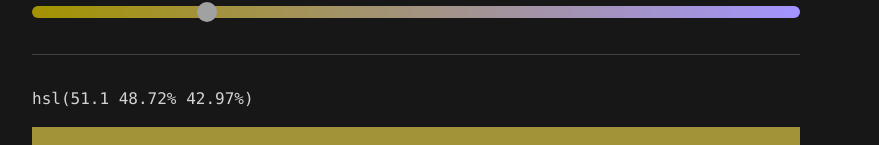
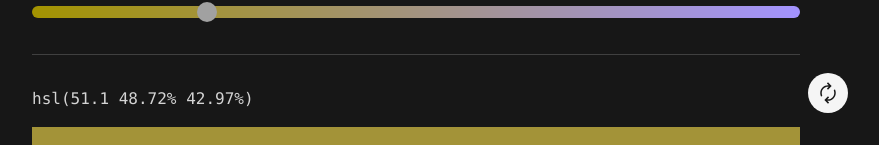
Before and after one commit to r-sp/priest, a Next.js app: page /playground in a window 1280 px wide. Shown: the part 655-800 px from the top of the page, without its empty margins (224-1103 px from the left). Built offline with nearby package versions, Linux system fonts and the light colour scheme.

Commit message:
add color random button

```diff
--- a/src/components/ui/playground.tsx
+++ b/src/components/ui/playground.tsx
@@ -1,6 +1,9 @@
 "use client";
 
 import { useState, useEffect } from "react";
+import { useColorStore } from "../color/provider";
+import { initColorStore } from "~/lib/color";
+import clsx from "clsx";
 import Link from "next/link";
 import InputRgb from "../color/input-rgb";
 import InputHsl from "../color/input-hsl";
@@ -11,6 +14,7 @@ import InputOklch from "../color/input-oklch";
 
 export default function Playground() {
   const [themeDark, setThemeDark] = useState<boolean>(true);
+  const store = useColorStore((state) => state);
 
   useEffect(() => {
     const html = document.documentElement;
@@ -21,8 +25,19 @@ export default function Playground() {
     }
   });
 
+  const randomColor = () => {
+    const random = initColorStore();
+
+    store.setRgb(random.rgb.color);
+    store.setHsl(random.hsl.color);
+    store.setLab(random.lab.color);
+    store.setLch(random.lch.color);
+    store.setOklab(random.oklab.color);
+    store.setOklch(random.oklch.color);
+  };
+
   return (
-    <article className="grid gap-8 px-4 py-8">
+    <article className="grid gap-8 px-4 pt-8 pb-24">
       <header className="mx-auto w-full max-w-3xl">
         <h1 className="inline-block text-2xl font-semibold text-neutral-900 dark:text-neutral-100">
           <Link
@@ -43,6 +58,31 @@ export default function Playground() {
       <InputOklab />
       <InputLch />
       <InputOklch />
+      <aside className="pointer-events-none fixed inset-0 z-2 mx-auto flex w-full max-w-4xl items-end justify-end px-4 pb-8">
+        <button
+          aria-label="generate random color"
+          className={clsx(
+            "pointer-events-auto inline-flex size-10 cursor-pointer items-center justify-center rounded-full",
+            themeDark
+              ? "bg-neutral-100 text-neutral-900 hover:bg-neutral-300 focus:bg-neutral-200 active:bg-neutral-400"
+              : "bg-neutral-900 text-neutral-100 hover:bg-neutral-700 focus:bg-neutral-800 active:bg-neutral-600",
+          )}
+          onClick={randomColor}
+        >
+          <svg
+            role="presentation"
+            className="size-6"
+            height={24}
+            width={24}
+            viewBox="0 0 24 24"
+          >
+            <path
+              fill="currentColor"
+              d="M5.16725 15.627C4.86475 15.0642 4.63625 14.4831 4.48175 13.8838C4.32725 13.2843 4.25 12.673 4.25 12.05C4.25 9.88717 5.00258 8.0465 6.50775 6.528C8.01292 5.00933 9.84367 4.25 12 4.25H12.7808L10.9308 2.4L11.9845 1.34625L15.6385 5L11.9845 8.65375L10.9308 7.6L12.7808 5.75H12C10.2628 5.75 8.78683 6.3615 7.572 7.5845C6.35733 8.80767 5.75 10.2962 5.75 12.05C5.75 12.4642 5.79517 12.8779 5.8855 13.2912C5.976 13.7047 6.11158 14.1083 6.29225 14.502L5.16725 15.627ZM12.0155 22.6538L8.3615 19L12.0155 15.3462L13.0693 16.4L11.2192 18.25H12C13.7372 18.25 15.2132 17.6385 16.428 16.4155C17.6427 15.1923 18.25 13.7038 18.25 11.95C18.25 11.5358 18.2048 11.1221 18.1145 10.7087C18.024 10.2952 17.8884 9.89167 17.7078 9.498L18.8328 8.373C19.1353 8.93583 19.3637 9.51692 19.5182 10.1163C19.6727 10.7158 19.75 11.327 19.75 11.95C19.75 14.1128 18.9974 15.9535 17.4923 17.472C15.9871 18.9907 14.1563 19.75 12 19.75H11.2192L13.0693 21.6L12.0155 22.6538Z"
+            />
+          </svg>
+        </button>
+      </aside>
     </article>
   );
 }
```
